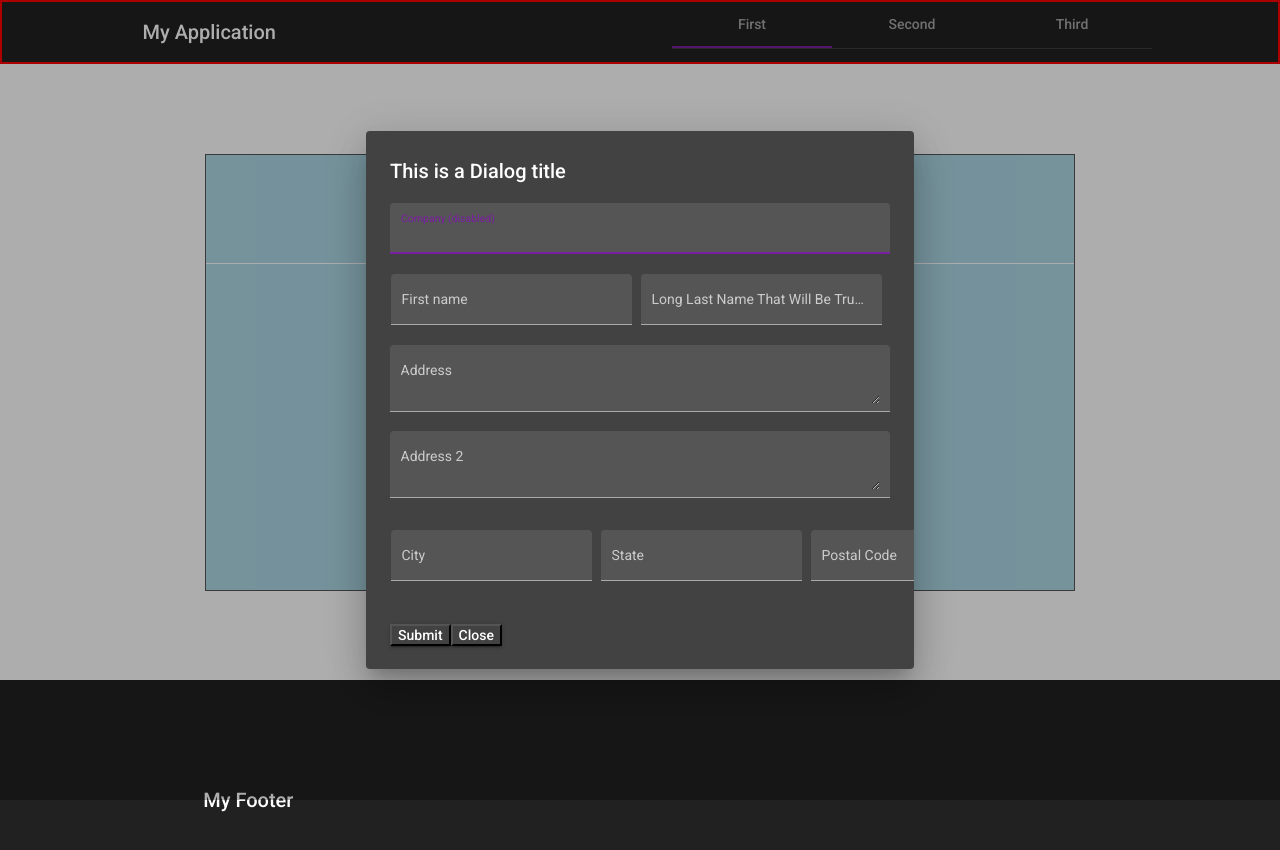
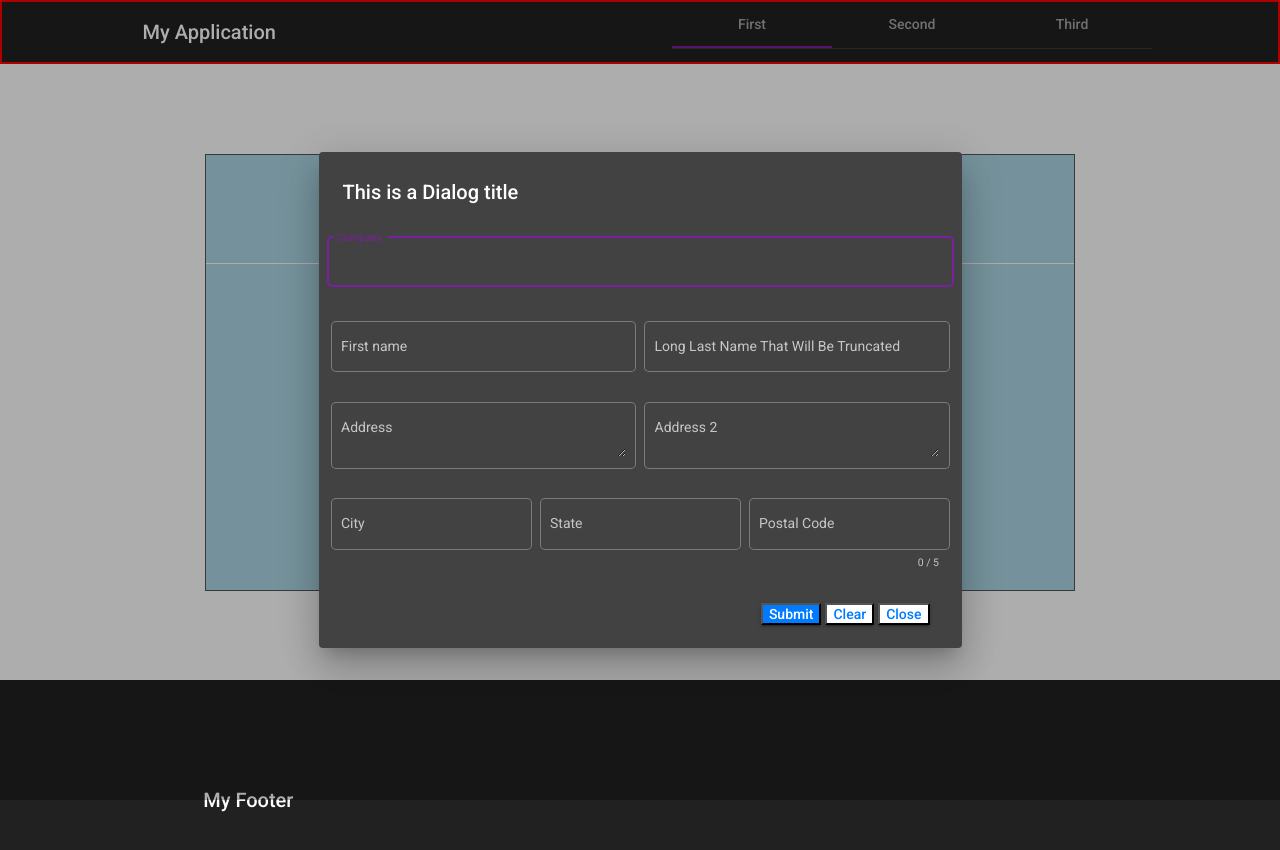
Before and after one commit to dlm1337/ExampleProject, an Angular app in the folder Front/: page /main in a window 1280 px wide. Both pictures are taken after a click on the button "Primary". Shown: the top 850 px of the page. Built offline with nearby package versions, Linux system fonts and the light colour scheme.

Commit message:
css modifications

```diff
--- a/Front/src/app/dialog/example-dialog/example-dialog.component.html
+++ b/Front/src/app/dialog/example-dialog/example-dialog.component.html
@@ -1,59 +1,70 @@
-<h2 mat-dialog-title>This is a Dialog title</h2>
+<h2 class="title">This is a Dialog title</h2>
 
-<mat-dialog-content>
+<mat-dialog-content class="content">
   <form class="example-form" [formGroup]="mainGroup">
-    <mat-form-field class="example-full-width" appearance="fill">
-      <mat-label>Company (disabled)</mat-label>
+    <mat-form-field class="example-full-width" appearance="outline">
+      <mat-label>Company</mat-label>
       <input matInput id="company" formControlName="company">
     </mat-form-field>
 
     <table class="example-full-width" cellspacing="0">
       <tr>
-        <td><mat-form-field class="example-full-width" appearance="fill">
+        <td colspan="2">
+          <mat-form-field class="example-full-width" appearance="outline">
             <mat-label>First name</mat-label>
             <input matInput id="firstName" formControlName="firstName">
-          </mat-form-field></td>
-        <td><mat-form-field class="example-full-width" appearance="fill">
+          </mat-form-field>
+        </td>
+        <td>
+          <mat-form-field class="example-full-width" appearance="outline">
             <mat-label>Long Last Name That Will Be Truncated</mat-label>
             <input matInput id="lastName" formControlName="lastName">
-          </mat-form-field></td>
+          </mat-form-field>
+        </td>
       </tr>
-    </table>
-
-    <p>
-      <mat-form-field class="example-full-width" appearance="fill">
-        <mat-label>Address</mat-label>
-        <textarea matInput placeholder="Ex. 100 Main St" id="address"
-          formControlName="address">1600 Amphitheatre Pkwy</textarea>
-      </mat-form-field>
-      <mat-form-field class="example-full-width" appearance="fill">
-        <mat-label>Address 2</mat-label>
-        <textarea matInput id="address2" formControlName="address2"></textarea>
-      </mat-form-field>
-    </p>
-
-    <table class="example-full-width" cellspacing="0">
       <tr>
-        <td><mat-form-field class="example-full-width" appearance="fill">
+        <td colspan="2">
+          <mat-form-field class="example-full-width" appearance="outline">
+            <mat-label>Address</mat-label>
+            <textarea matInput placeholder="Ex. 100 Main St" id="address" formControlName="address"></textarea>
+          </mat-form-field>
+        </td>
+        <td>
+          <mat-form-field class="example-full-width" appearance="outline">
+            <mat-label>Address 2</mat-label>
+            <textarea matInput id="address2" formControlName="address2"></textarea>
+          </mat-form-field>
+        </td>
+      </tr>
+      <tr>
+        <td>
+          <mat-form-field class="example-full-width" appearance="outline">
             <mat-label>City</mat-label>
             <input matInput placeholder="Ex. San Francisco" id="city" formControlName="city">
-          </mat-form-field></td>
-        <td><mat-form-field class="example-full-width" appearance="fill">
+          </mat-form-field>
+        </td>
+        <td>
+          <mat-form-field class="example-full-width" appearance="outline">
             <mat-label>State</mat-label>
             <input matInput placeholder="Ex. California" id="state" formControlName="state">
-          </mat-form-field></td>
-        <td><mat-form-field class="example-full-width" appearance="fill">
+          </mat-form-field>
+        </td>
+        <td>
+          <mat-form-field class="example-full-width" appearance="outline">
             <mat-label>Postal Code</mat-label>
             <input matInput #postalCode maxlength="5" placeholder="Ex. 94105" value="94043" id="postalCode"
               formControlName="postalCode">
             <mat-hint align="end">{{postalCode.value.length}} / 5</mat-hint>
-          </mat-form-field></td>
+          </mat-form-field>
+        </td>
       </tr>
     </table>
   </form>
 </mat-dialog-content>
 
-<mat-dialog-actions>
-  <button class="mat-raised-button" (click)="createNameAndAddress()">Submit</button>
-  <button class="mat-raised-button" (click)="close()">Close</button>
+
+<mat-dialog-actions class="actions">
+  <button class="submit-btn mat-raised-button" (click)="createNameAndAddress()">Submit</button>
+  <button class="clear-btn mat-raised-button" (click)="mainGroup.reset()">Clear</button>
+  <button class="close-btn mat-raised-button" (click)="close()">Close</button>
 </mat-dialog-actions>
--- a/Front/src/app/dialog/example-dialog/example-dialog.component.scss
+++ b/Front/src/app/dialog/example-dialog/example-dialog.component.scss
@@ -1,13 +1,79 @@
+mat-dialog-content {
+  display: flex;
+  flex-direction: column;
+  padding: 8px;
+
   .example-form {
-  min-width: 150px;
-  max-width: 500px;
+    display: flex;
+    flex-direction: column;
+    row-gap: 4px;
+    height: fit-content;
+
+    .example-full-width {
+      display: flex;
+      flex-direction: column;
+      row-gap: 4px;
+      width: 100%;
+
+      input,
+      textarea {
         width: 100%;
       }
+    }
+
+    table {
+      border-collapse: collapse;
+      table-layout: fixed;
+      margin-top: 4px;
+      width: 100%;
+
+      td {
+        padding: 0 4px;
+        width: 33.33%;
 
         .example-full-width {
           width: 100%;
         }
+      }
+    }
+  }
+}
 
-td {
-  padding-right: 8px;
+mat-dialog-actions {
+  display: flex;
+  justify-content: flex-end;
+  align-items: center;
+  padding: 8px;
+
+  button {
+    margin-left: 4px;
   }
+
+  .submit-btn {
+    background-color: #007bff;
+    color: #fff;
+
+    &:hover {
+      background-color: #0069d9;
+    }
+  }
+
+  .clear-btn {
+    background-color: #fff;
+    color: #007bff;
+
+    &:hover {
+      background-color: #f1f1f1;
+    }
+  }
+
+  .close-btn {
+    background-color: #fff;
+    color: #007bff;
+
+    &:hover {
+      background-color: #f1f1f1;
+    }
+  }
+
+}
```
Lines whose indentation alone changed are shown as unchanged.
